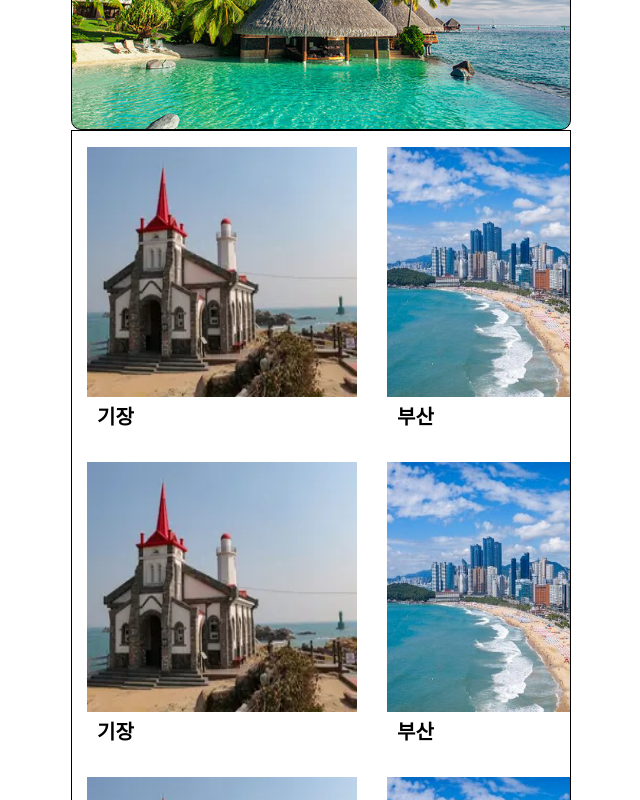
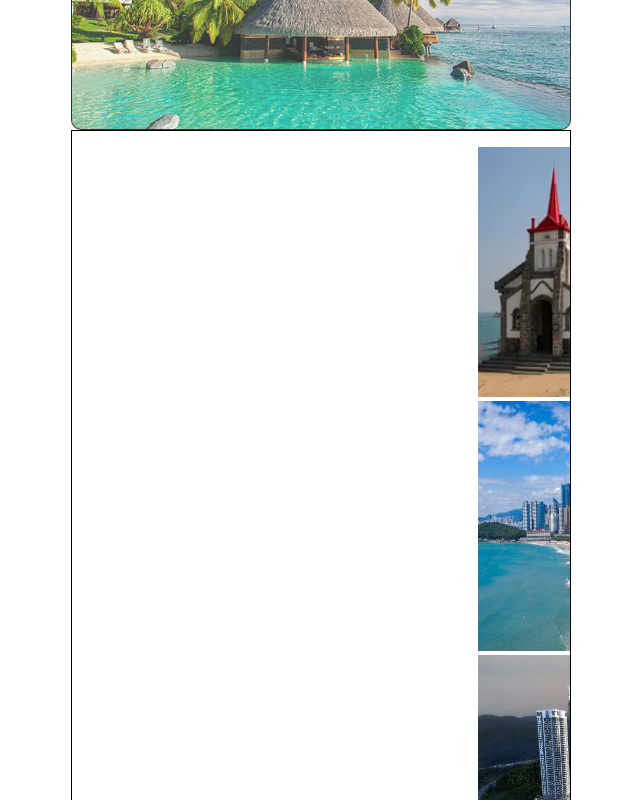
Before and after one commit to devgiants75/project-wabangb, a React (Create React App) app: page /header in a window 1280 px wide. Shown: the part 600-1400 px from the top of the page, without its empty margins (319-959 px from the left). Built offline with nearby package versions, Linux system fonts and the light colour scheme; a web font is replaced by a local one.

Commit message:
0702 kbg

```diff
--- a/src/styles/ContrySelect.css
+++ b/src/styles/ContrySelect.css
@@ -8,7 +8,6 @@ body {
   width: 100%;
   height: 100%;
   display: flex;
-  flex-direction: column;
 }
 
 a img {
@@ -22,15 +21,40 @@ a img {
   overflow: hidden;
   border: 1px solid black;
   display: flex;
+}
+
+.slide-img ul {
+  display: flex;
   flex-direction: row;
 }
 
-.container-imgs ul {
-  box-sizing: gborder-box;
+.slide-img div {
+  display: flex;
+  flex-direction: row;
+}
+
+.slide-img1 {
+  animation: slide 10s infinite ;
+}
+
+.slide-img2 {
+  animation: slide 10s infinite ;
+}
+
+.slide-img3{
+  animation: slide 10s infinite ;
+}
+
+.container-imgs div {
+  display: flex;
+  flex-direction: row;
+}
+
+.container-imgs .slide-con{
+  box-sizing: border-box;
   display: flex;
   justify-content: center;
   align-items: center;
-  flex-direction: row;
   list-style-type: none;
   padding: 0;
 }
@@ -45,9 +69,112 @@ a img {
   color: black;
 }
 
-.container-imgs div {
-  box-sizing: border-box;
-  display: flex;
-  align-items: center;
-  flex-direction: column;
+
+
+@keyframes slide {
+  0% {
+    transform: translateX(0%) ;
+  }
+  10% {
+    transform: translateX(10%) ;
+  }
+  20% {
+    transform: translateX(20%) ;
+  }
+  30% {
+    transform: translateX(30%) ;
+  }
+  40% {
+    transform: translateX(40%) ;
+  }
+  50% {
+    transform: translateX(50%) ;
+  }
+  60% {
+    transform: translateX(60%) ;
+  }
+  70% {
+    transform: translateX(70%) ;
+  }
+  80% {
+    transform: translateX(80%) ;
+  }
+  90% {
+    transform: translateX(90%) ;
+  }
+  100% {
+    transform: translateX(100%) ;
+  }
 }
+
+@keyframes slide2 {
+  0% {
+    transform: translateX(15%) ;
+  }
+  10% {
+    transform: translateX(25%) ;
+  }
+  20% {
+    transform: translateX(35%) ;
+  }
+  30% {
+    transform: translateX(45%) ;
+  }
+  40% {
+    transform: translateX(55%) ;
+  }
+  50% {
+    transform: translateX(65%) ;
+  }
+  60% {
+    transform: translateX(75%) ;
+  }
+  70% {
+    transform: translateX(85%) ;
+  }
+  80% {
+    transform: translateX(95%) ;
+  }
+  90% {
+    transform: translateX(105%) ;
+  }
+  100% {
+    transform: translateX(115%) ;
+  }
+}
+
+@keyframes slide3 {
+  0% {
+    transform: translateX(25%) ;
+  }
+  10% {
+    transform: translateX(35%) ;
+  }
+  20% {
+    transform: translateX(45%) ;
+  }
+  30% {
+    transform: translateX(55%) ;
+  }
+  40% {
+    transform: translateX(65%) ;
+  }
+  50% {
+    transform: translateX(75%) ;
+  }
+  60% {
+    transform: translateX(85%) ;
+  }
+  70% {
+    transform: translateX(95%) ;
+  }
+  80% {
+    transform: translateX(105%) ;
+  }
+  90% {
+    transform: translateX(115%) ;
+  }
+  100% {
+    transform: translateX(125%) ;
+  }
+}
--- a/src/styles/MainSearch.css
+++ b/src/styles/MainSearch.css
@@ -68,6 +68,7 @@ button {
   background-repeat: no-repeat;
   background-size: cover;
   background-position: center;
+  opacity: 0.8;
 }
 
 .search-area {
```
